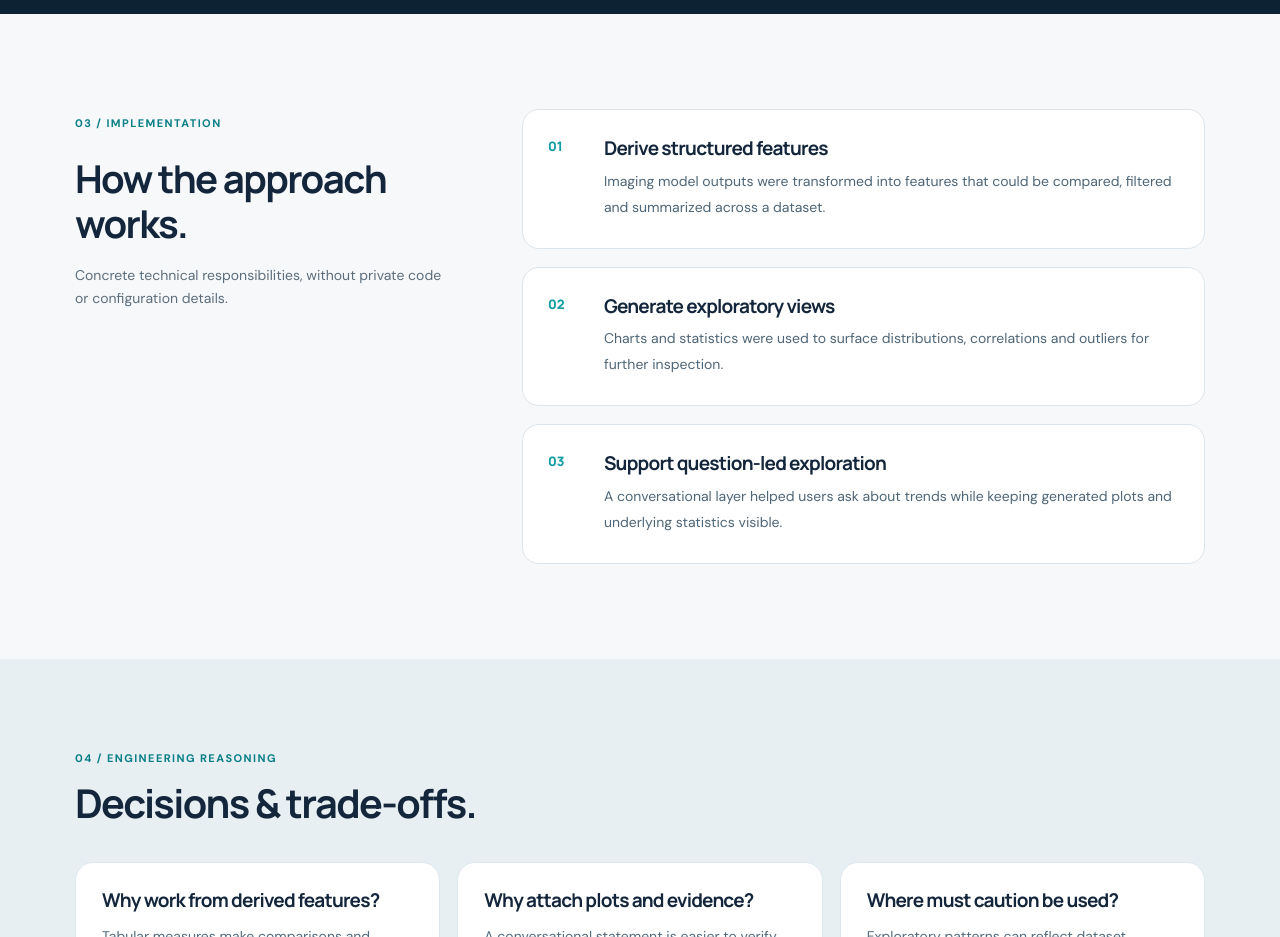
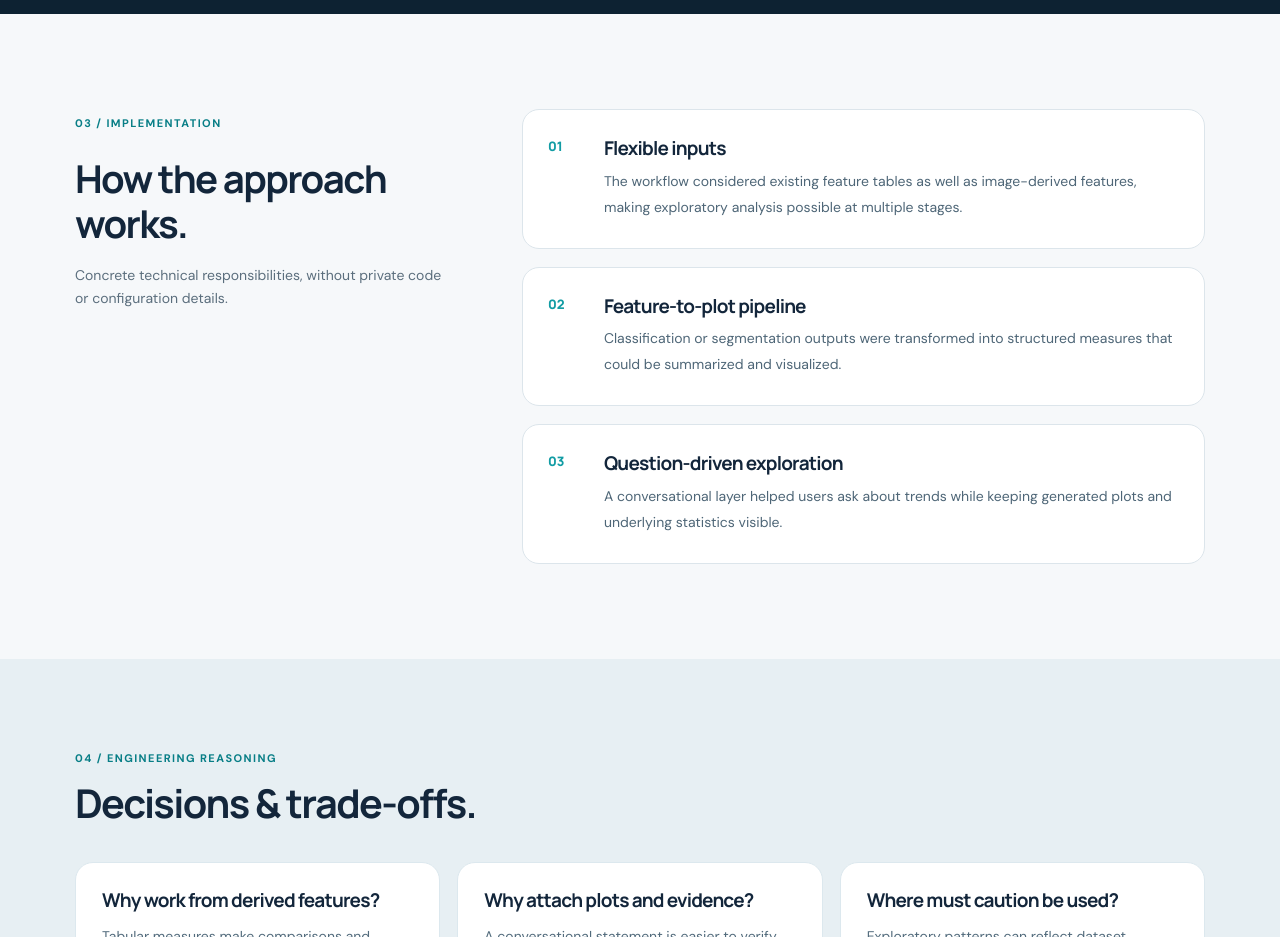
Before and after one commit to juhiujoshi/juhiujoshi.github.io, a plain HTML site: page projects/chest-xray-eda.html in a window 1280 px wide. Shown: the part 2100-3037 px from the top of the page. Drawn offline with Linux system fonts and the light colour scheme.

Commit message:
Match corrected portfolio source

```diff
--- a/projects/chest-xray-eda.html
+++ b/projects/chest-xray-eda.html
@@ -3,7 +3,7 @@
 <main class="case-modern"><div class="shell case-intro"><a class="back" href="../index.html#work">← Back to all projects</a><div class="case-topline"><span class="eyebrow">Applied AI / Analytics</span><span class="case-label">SELECTED ENGINEERING WORK</span></div><h1>Chest X-ray exploratory data analysis<span class="title-period">.</span></h1><p class="case-dek">From image-derived features to evidence-supported exploration.</p><p class="case-summary">An exploratory workflow for deriving features from medical images, creating visualizations, and helping users investigate patterns through questions and charts.</p><div class="tags"><span class="tag">Python</span><span class="tag">EDA</span><span class="tag">Medical imaging</span><span class="tag">Streamlit</span><span class="tag">Visualization</span></div><div class="case-jumps"><a href="#overview">Overview</a><a href="#architecture">Architecture</a><a href="#implementation">Implementation</a><a href="#decisions">Decisions</a><a href="#evidence">Outcomes &amp; limits</a></div></div>
 <section class="shell case-overview" id="overview"><div class="case-side"><span class="case-index">01 / CONTEXT</span><h2>Start with the problem.</h2></div><div class="case-main"><p class="case-large">Imaging datasets contain more than raw pixel values. Researchers may want to compare derived image features, inspect distributions and understand which observations support a chart or an answer.</p><div class="scope-note"><strong>My contribution</strong><p>Worked on image-data exploration workflows, model-output filtering, derived features and integration of analytics into an accessible interface.</p></div></div></section>
 <section class="case-diagram-band" id="architecture"><div class="shell"><div class="case-section-heading"><div><span class="case-index">02 / SYSTEM DESIGN</span><h2>A system built in stages.</h2></div><p>The diagram simplifies the key ideas into an original, conceptual workflow—not a reproduction of internal architecture.</p></div><div class="diagram-frame"><img src="../assets/diagrams/chest-xray-eda.svg" alt="Conceptual architecture of Chest X-ray exploratory data analysis, shown as six connected stages" loading="lazy"></div><p class="diagram-caption">Conceptual architecture · Simplified for public communication · Not a proprietary diagram</p></div></section>
-<section class="shell case-split" id="implementation"><div class="case-side"><span class="case-index">03 / IMPLEMENTATION</span><h2>How the approach works.</h2><p>Concrete technical responsibilities, without private code or configuration details.</p></div><div class="impl-list"><article class="impl-item"><span class="impl-num">01</span><div><h3>Derive structured features</h3><p>Imaging model outputs were transformed into features that could be compared, filtered and summarized across a dataset.</p></div></article><article class="impl-item"><span class="impl-num">02</span><div><h3>Generate exploratory views</h3><p>Charts and statistics were used to surface distributions, correlations and outliers for further inspection.</p></div></article><article class="impl-item"><span class="impl-num">03</span><div><h3>Support question-led exploration</h3><p>A conversational layer helped users ask about trends while keeping generated plots and underlying statistics visible.</p></div></article></div></section>
+<section class="shell case-split" id="implementation"><div class="case-side"><span class="case-index">03 / IMPLEMENTATION</span><h2>How the approach works.</h2><p>Concrete technical responsibilities, without private code or configuration details.</p></div><div class="impl-list"><article class="impl-item"><span class="impl-num">01</span><div><h3>Flexible inputs</h3><p>The workflow considered existing feature tables as well as image-derived features, making exploratory analysis possible at multiple stages.</p></div></article><article class="impl-item"><span class="impl-num">02</span><div><h3>Feature-to-plot pipeline</h3><p>Classification or segmentation outputs were transformed into structured measures that could be summarized and visualized.</p></div></article><article class="impl-item"><span class="impl-num">03</span><div><h3>Question-driven exploration</h3><p>A conversational layer helped users ask about trends while keeping generated plots and underlying statistics visible.</p></div></article></div></section>
 <section class="case-decisions-band" id="decisions"><div class="shell"><span class="case-index">04 / ENGINEERING REASONING</span><h2>Decisions &amp; trade-offs.</h2><div class="decision-grid"><article class="decision-card"><h3>Why work from derived features?</h3><p>Tabular measures make comparisons and statistical exploration easier than manually inspecting every image.</p></article><article class="decision-card"><h3>Why attach plots and evidence?</h3><p>A conversational statement is easier to verify when paired with an inspectable chart or supporting numbers.</p></article><article class="decision-card"><h3>Where must caution be used?</h3><p>Exploratory patterns can reflect dataset composition or model error and should not be interpreted as medical diagnoses.</p></article></div></div></section>
 <section class="shell case-split case-end-section" id="evidence"><div class="case-side"><span class="case-index">05 / EVIDENCE &amp; LIMITATIONS</span><h2>What the work establishes.</h2></div><div class="case-main"><div class="evidence-panel"><span class="panel-title">REPORTED WORK &amp; EVIDENCE</span><p>The source materials describe development-stage feature extraction, exploratory visualizations and test runs. They do not establish clinical effectiveness or validated diagnostic inference.</p></div><div class="limits-panel"><span class="panel-title">SCOPE &amp; LIMITATIONS</span><p>Exploratory data analysis only. Visual patterns, model scores and generated explanations are not clinical conclusions.</p></div><p class="case-disclaimer">This case study is a high-level presentation of selected work. It does not disclose proprietary diagrams, internal configurations, private datasets, credentials or confidential business information. Publication should still be checked against applicable employer policies.</p></div></section>
 <div class="shell"><div class="case-next"><div><span class="eyebrow">KEEP EXPLORING</span><h2>Curious about the next project?</h2></div><a class="btn" href="../index.html#work">All 9 projects ↗</a></div></div></main><footer class="footer"><div class="shell footer-inner"><span>© 2026 Juhi Joshi · Engineering, AI and product thinking.</span><a href="../index.html">Back to homepage ↑</a></div></footer></body></html>
```
